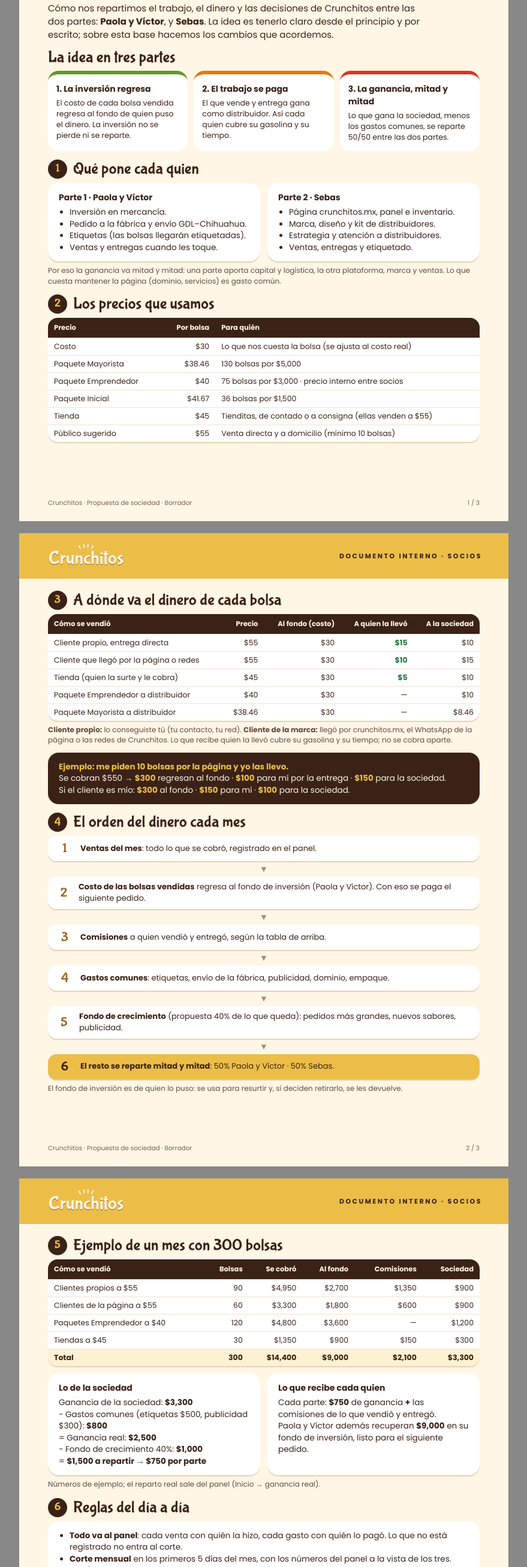
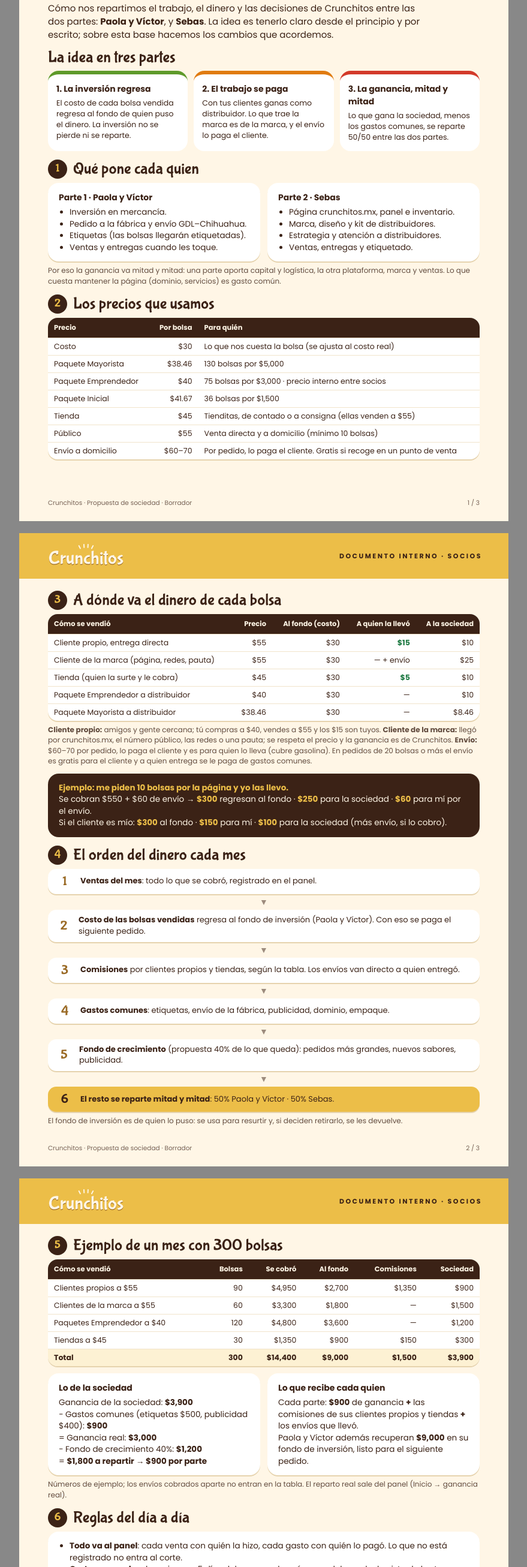
Before and after one commit to Srabex/Crunchitos, a website: page diseno/sociedad.html in a window 1280 px wide. Shown: the part 187-2800 px from the top of the page at 60% size, without its empty margins (200-1079 px from the left). Drawn offline with Linux system fonts and the light colour scheme.

Commit message:
Sociedad: regla cliente propio / cliente de la marca y envío aparte; página avisa costo de envío
Co-Authored-By: Claude Opus 5.5 <noreply@anthropic.com>
Claude-Session: https://claude.ai/code/session_0178692BYQPZt6qUQshWErwB

```diff
--- a/diseno/sociedad.html
+++ b/diseno/sociedad.html
@@ -46,7 +46,7 @@ tr.tot td{font-weight:700;background:#FDF1D3}
 .flecha{text-align:center;font-size:14px;line-height:1;opacity:.5}
 .check li{list-style:none;padding-left:26px;position:relative;margin:3px 0}
 .check li::before{content:"";position:absolute;left:0;top:3px;width:15px;height:15px;border:2px solid #3B2216;border-radius:4px}
-.firmas{display:grid;grid-template-columns:repeat(3,1fr);gap:26px;margin-top:30px}
+.firmas{display:grid;grid-template-columns:repeat(3,1fr);gap:26px;margin-top:18px}
 .firmas div{border-top:2px solid #3B2216;padding-top:6px;text-align:center;font-weight:700;font-size:13px}
 .pie{position:absolute;left:48px;right:48px;bottom:22px;display:flex;justify-content:space-between;font-size:10.5px;opacity:.7}
 .ejemplo{background:#3B2216;color:#FFF6E6;border-radius:18px;padding:14px 18px}
@@ -66,7 +66,7 @@ tr.tot td{font-weight:700;background:#FDF1D3}
     <h2>La idea en tres partes</h2>
     <div class="tres">
       <div class="idea" style="--c:#5E9A2A"><b>1. La inversión regresa</b><p>El costo de cada bolsa vendida regresa al fondo de quien puso el dinero. La inversión no se pierde ni se reparte.</p></div>
-      <div class="idea" style="--c:#E07B10"><b>2. El trabajo se paga</b><p>El que vende y entrega gana como distribuidor. Así cada quien cubre su gasolina y su tiempo.</p></div>
+      <div class="idea" style="--c:#E07B10"><b>2. El trabajo se paga</b><p>Con tus clientes ganas como distribuidor. Lo que trae la marca es de la marca, y el envío lo paga el cliente.</p></div>
       <div class="idea" style="--c:#D33A2A"><b>3. La ganancia, mitad y mitad</b><p>Lo que gana la sociedad, menos los gastos comunes, se reparte 50/50 entre las dos partes.</p></div>
     </div>
 
@@ -95,7 +95,8 @@ tr.tot td{font-weight:700;background:#FDF1D3}
       <tr><td>Paquete Emprendedor</td><td class="m">$40</td><td>75 bolsas por $3,000 · precio interno entre socios</td></tr>
       <tr><td>Paquete Inicial</td><td class="m">$41.67</td><td>36 bolsas por $1,500</td></tr>
       <tr><td>Tienda</td><td class="m">$45</td><td>Tienditas, de contado o a consigna (ellas venden a $55)</td></tr>
-      <tr><td>Público sugerido</td><td class="m">$55</td><td>Venta directa y a domicilio (mínimo 10 bolsas)</td></tr>
+      <tr><td>Público</td><td class="m">$55</td><td>Venta directa y a domicilio (mínimo 10 bolsas)</td></tr>
+      <tr><td>Envío a domicilio</td><td class="m">$60–70</td><td>Por pedido, lo paga el cliente. Gratis si recoge en un punto de venta</td></tr>
     </table>
   </div>
   <div class="pie"><span>Crunchitos · Propuesta de sociedad · Borrador</span><span>1 / 3</span></div>
@@ -109,14 +110,14 @@ tr.tot td{font-weight:700;background:#FDF1D3}
     <table>
       <tr><th>Cómo se vendió</th><th class="m">Precio</th><th class="m">Al fondo (costo)</th><th class="m">A quien la llevó</th><th class="m">A la sociedad</th></tr>
       <tr><td>Cliente propio, entrega directa</td><td class="m">$55</td><td class="m">$30</td><td class="m verde">$15</td><td class="m">$10</td></tr>
-      <tr><td>Cliente que llegó por la página o redes</td><td class="m">$55</td><td class="m">$30</td><td class="m verde">$10</td><td class="m">$15</td></tr>
+      <tr><td>Cliente de la marca (página, redes, pauta)</td><td class="m">$55</td><td class="m">$30</td><td class="m">— + envío</td><td class="m">$25</td></tr>
       <tr><td>Tienda (quien la surte y le cobra)</td><td class="m">$45</td><td class="m">$30</td><td class="m verde">$5</td><td class="m">$10</td></tr>
       <tr><td>Paquete Emprendedor a distribuidor</td><td class="m">$40</td><td class="m">$30</td><td class="m">—</td><td class="m">$10</td></tr>
       <tr><td>Paquete Mayorista a distribuidor</td><td class="m">$38.46</td><td class="m">$30</td><td class="m">—</td><td class="m">$8.46</td></tr>
     </table>
-    <p class="nota"><b>Cliente propio:</b> lo conseguiste tú (tu contacto, tu red). <b>Cliente de la marca:</b> llegó por crunchitos.mx, el WhatsApp de la página o las redes de Crunchitos. Lo que recibe quien la llevó cubre su gasolina y su tiempo; no se cobra aparte.</p>
+    <p class="nota"><b>Cliente propio:</b> amigos y gente cercana; tú compras a $40, vendes a $55 y los $15 son tuyos. <b>Cliente de la marca:</b> llegó por crunchitos.mx, el número público, las redes o una pauta; se respeta el precio y la ganancia es de Crunchitos. <b>Envío:</b> $60–70 por pedido, lo paga el cliente y es para quien lo lleva (cubre gasolina). En pedidos de 20 bolsas o más el envío es gratis para el cliente y a quien entrega se le paga de gastos comunes.</p>
 
-    <div class="ejemplo" style="margin-top:12px"><p><b>Ejemplo: me piden 10 bolsas por la página y yo las llevo.</b><br>Se cobran $550 → <b>$300</b> regresan al fondo · <b>$100</b> para mí por la entrega · <b>$150</b> para la sociedad.<br>Si el cliente es mío: <b>$300</b> al fondo · <b>$150</b> para mí · <b>$100</b> para la sociedad.</p></div>
+    <div class="ejemplo" style="margin-top:12px"><p><b>Ejemplo: me piden 10 bolsas por la página y yo las llevo.</b><br>Se cobran $550 + $60 de envío → <b>$300</b> regresan al fondo · <b>$250</b> para la sociedad · <b>$60</b> para mí por el envío.<br>Si el cliente es mío: <b>$300</b> al fondo · <b>$150</b> para mí · <b>$100</b> para la sociedad (más envío, si lo cobro).</p></div>
 
     <h2><span class="n">4</span>El orden del dinero cada mes</h2>
     <div class="flujo">
@@ -124,7 +125,7 @@ tr.tot td{font-weight:700;background:#FDF1D3}
       <div class="flecha">▼</div>
       <div class="paso"><span class="k">2</span><p><b>Costo de las bolsas vendidas</b> regresa al fondo de inversión (Paola y Víctor). Con eso se paga el siguiente pedido.</p></div>
       <div class="flecha">▼</div>
-      <div class="paso"><span class="k">3</span><p><b>Comisiones</b> a quien vendió y entregó, según la tabla de arriba.</p></div>
+      <div class="paso"><span class="k">3</span><p><b>Comisiones</b> por clientes propios y tiendas, según la tabla. Los envíos van directo a quien entregó.</p></div>
       <div class="flecha">▼</div>
       <div class="paso"><span class="k">4</span><p><b>Gastos comunes</b>: etiquetas, envío de la fábrica, publicidad, dominio, empaque.</p></div>
       <div class="flecha">▼</div>
@@ -145,18 +146,18 @@ tr.tot td{font-weight:700;background:#FDF1D3}
     <table>
       <tr><th>Cómo se vendió</th><th class="m">Bolsas</th><th class="m">Se cobró</th><th class="m">Al fondo</th><th class="m">Comisiones</th><th class="m">Sociedad</th></tr>
       <tr><td>Clientes propios a $55</td><td class="m">90</td><td class="m">$4,950</td><td class="m">$2,700</td><td class="m">$1,350</td><td class="m">$900</td></tr>
-      <tr><td>Clientes de la página a $55</td><td class="m">60</td><td class="m">$3,300</td><td class="m">$1,800</td><td class="m">$600</td><td class="m">$900</td></tr>
+      <tr><td>Clientes de la marca a $55</td><td class="m">60</td><td class="m">$3,300</td><td class="m">$1,800</td><td class="m">—</td><td class="m">$1,500</td></tr>
       <tr><td>Paquetes Emprendedor a $40</td><td class="m">120</td><td class="m">$4,800</td><td class="m">$3,600</td><td class="m">—</td><td class="m">$1,200</td></tr>
       <tr><td>Tiendas a $45</td><td class="m">30</td><td class="m">$1,350</td><td class="m">$900</td><td class="m">$150</td><td class="m">$300</td></tr>
-      <tr class="tot"><td>Total</td><td class="m">300</td><td class="m">$14,400</td><td class="m">$9,000</td><td class="m">$2,100</td><td class="m">$3,300</td></tr>
+      <tr class="tot"><td>Total</td><td class="m">300</td><td class="m">$14,400</td><td class="m">$9,000</td><td class="m">$1,500</td><td class="m">$3,900</td></tr>
     </table>
     <div class="dos" style="margin-top:12px">
       <div class="caja"><h3>Lo de la sociedad</h3>
-        <p>Ganancia de la sociedad: <b>$3,300</b><br>− Gastos comunes (etiquetas $500, publicidad $300): <b>$800</b><br>= Ganancia real: <b>$2,500</b><br>− Fondo de crecimiento 40%: <b>$1,000</b><br>= <b>$1,500 a repartir → $750 por parte</b></p></div>
+        <p>Ganancia de la sociedad: <b>$3,900</b><br>− Gastos comunes (etiquetas $500, publicidad $400): <b>$900</b><br>= Ganancia real: <b>$3,000</b><br>− Fondo de crecimiento 40%: <b>$1,200</b><br>= <b>$1,800 a repartir → $900 por parte</b></p></div>
       <div class="caja"><h3>Lo que recibe cada quien</h3>
-        <p>Cada parte: <b>$750</b> de ganancia <b>+</b> las comisiones de lo que vendió y entregó.<br>Paola y Víctor además recuperan <b>$9,000</b> en su fondo de inversión, listo para el siguiente pedido.</p></div>
+        <p>Cada parte: <b>$900</b> de ganancia <b>+</b> las comisiones de sus clientes propios y tiendas <b>+</b> los envíos que llevó.<br>Paola y Víctor además recuperan <b>$9,000</b> en su fondo de inversión, listo para el siguiente pedido.</p></div>
     </div>
-    <p class="nota">Números de ejemplo; el reparto real sale del panel (Inicio → ganancia real).</p>
+    <p class="nota">Números de ejemplo; los envíos cobrados aparte no entran en la tabla. El reparto real sale del panel (Inicio → ganancia real).</p>
 
     <h2><span class="n">6</span>Reglas del día a día</h2>
     <div class="caja"><ul>
@@ -168,7 +169,7 @@ tr.tot td{font-weight:700;background:#FDF1D3}
 
     <h2><span class="n">7</span>Por definir juntos</h2>
     <ul class="check">
-      <li>¿Aceptamos mitad y mitad? ¿Y las comisiones de $15, $10 y $5?</li>
+      <li>¿Aceptamos mitad y mitad, la regla de cliente propio / cliente de la marca y el envío de $60–70?</li>
       <li>¿Qué porcentaje va al fondo de crecimiento? (propuesta: 40%)</li>
       <li>¿A nombre de quién se registra la marca Crunchitos?</li>
       <li>Si alguien se sale: qué se le paga (su fondo, su parte del inventario) y qué pasa con la marca, la página y el sistema.</li>
@@ -176,7 +177,7 @@ tr.tot td{font-weight:700;background:#FDF1D3}
     </ul>
 
     <div class="firmas"><div>Paola</div><div>Víctor</div><div>Sebas</div></div>
-    <p class="nota" style="margin-top:14px">Documento interno de trabajo, no es un contrato. Si se registra la marca o se formaliza la sociedad, conviene revisarlo con un abogado.</p>
+    <p class="nota" style="margin-top:8px">Documento interno de trabajo, no es un contrato. Si se registra la marca o se formaliza la sociedad, conviene revisarlo con un abogado.</p>
   </div>
   <div class="pie"><span>Crunchitos · Propuesta de sociedad · Borrador</span><span>3 / 3</span></div>
 </section>
```
Also changed, not shown: public/index.html (+2 -2 lines).
